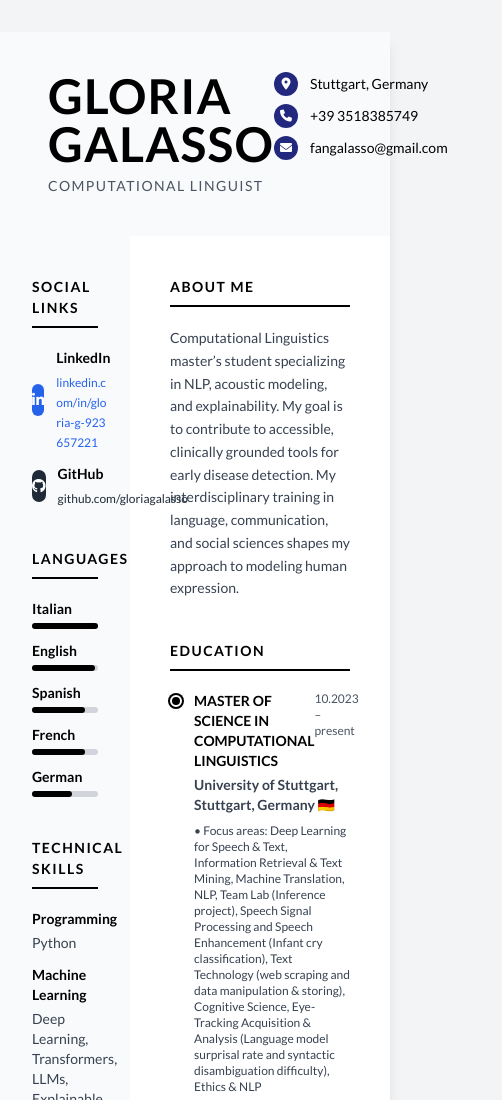
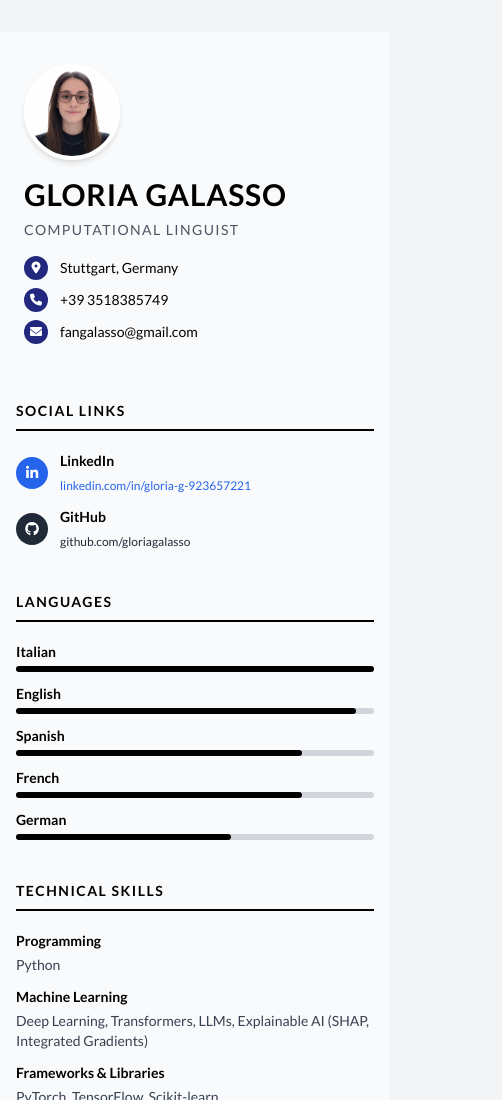
Before and after one commit to gloriagalasso/resume, a website: page index.html in a window 390 px wide. Shown: the top 1100 px of the page, 502 px wide, since content can reach past the window. Drawn offline with nearby package versions, Linux system fonts and the light colour scheme.

Commit message:
Improve header and layout responsiveness
Refactored header and grid layout to enhance responsiveness on smaller screens. Adjusted padding, font sizes, flex directions, and column spans to ensure better display across device sizes.

```diff
--- a/index.html
+++ b/index.html
@@ -118,46 +118,48 @@
 <body class="bg-gray-100">
     <div id="app" class="max-w-5xl mx-auto bg-white shadow-lg my-8">
         <!-- Header Section -->
-        <div class="bg-gray-50 px-12 py-10">
-            <div class="flex items-start justify-between">
-                <div class="flex items-center gap-8">
-
+        <div class="bg-gray-50 px-6 md:px-12 py-8 md:py-10">
+            <div class="flex flex-col md:flex-row items-start md:items-center justify-between">
+                <div class="flex flex-col md:flex-row md:items-center gap-4 md:gap-8">
+                    <img src="images/profile-2.jpg" alt="Profile"
+                        class="w-24 h-24 md:w-32 md:h-32 rounded-full object-cover border-4 border-white shadow-md">
                     <div>
-                        <h1 class="text-5xl font-bold uppercase tracking-wide mb-2">{{ summary.name }}</h1>
+                        <h1 class="text-3xl md:text-5xl font-bold uppercase tracking-wide mb-2">{{ summary.name }}</h1>
                         <p class="text-gray-600 uppercase tracking-widest text-sm">Computational Linguist</p>
                     </div>
                 </div>
-                <div class="text-right space-y-2 text-sm">
-                    <div class="flex items-center justify-end gap-3">
+                <div class="mt-4 md:mt-0 text-left md:text-right space-y-2 text-sm">
+                    <div class="flex items-center md:justify-end justify-start gap-3">
                         <span
                             class="w-6 h-6 bg-[#22287e] rounded-full flex items-center justify-center text-white text-xs flex-shrink-0">
                             <i class="fas fa-map-marker-alt"></i>
                         </span>
-                        <span class="contact-text w-48 text-left">Stuttgart, Germany</span>
+                        <span class="contact-text w-full md:w-48 text-left md:text-left">Stuttgart, Germany</span>
                     </div>
-                    <div class="flex items-center justify-end gap-3">
+                    <div class="flex items-center md:justify-end justify-start gap-3">
                         <span
                             class="w-6 h-6 bg-[#22287e] rounded-full flex items-center justify-center text-white text-xs flex-shrink-0">
                             <i class="fas fa-phone"></i>
                         </span>
-                        <span class="contact-text w-48 text-left"><a href="tel:{{ summary.phone }}"
-                                class="hover:underline">{{ summary.phone }}</a></span>
+                        <span class="contact-text w-full md:w-48 text-left md:text-left"><a
+                                href="tel:{{ summary.phone }}" class="hover:underline">{{ summary.phone }}</a></span>
                     </div>
-                    <div class="flex items-center justify-end gap-3">
+                    <div class="flex items-center md:justify-end justify-start gap-3">
                         <span
                             class="w-6 h-6 bg-[#22287e] rounded-full flex items-center justify-center text-white text-xs flex-shrink-0">
                             <i class="fas fa-envelope"></i>
                         </span>
-                        <span class="contact-text w-48 text-left"><a href="mailto:{{ summary.email }}"
-                                class="hover:underline break-all">{{ summary.email }}</a></span>
+                        <span class="contact-text w-full md:w-48 text-left md:text-left"><a
+                                href="mailto:{{ summary.email }}" class="hover:underline break-all">{{ summary.email
+                                }}</a></span>
                     </div>
                 </div>
             </div>
         </div>
 
-        <div class="grid grid-cols-12 gap-0">
+        <div class="grid grid-cols-1 md:grid-cols-12 gap-0">
             <!-- Left Sidebar -->
-            <div class="col-span-4 bg-gray-50 px-8 py-10">
+            <div class="col-span-1 md:col-span-4 bg-gray-50 px-4 py-6 md:px-8 md:py-10">
                 <!-- Links -->
                 <div class="mb-10">
                     <h2 class="section-title">SOCIAL LINKS</h2>
@@ -228,7 +230,7 @@
             </div>
 
             <!-- Right Main Content -->
-            <div class="col-span-8 px-10 py-10">
+            <div class="col-span-1 md:col-span-8 px-4 py-6 md:px-10 md:py-10">
                 <!-- About Me -->
                 <div class="mb-10">
                     <h2 class="section-title">ABOUT ME</h2>
```
